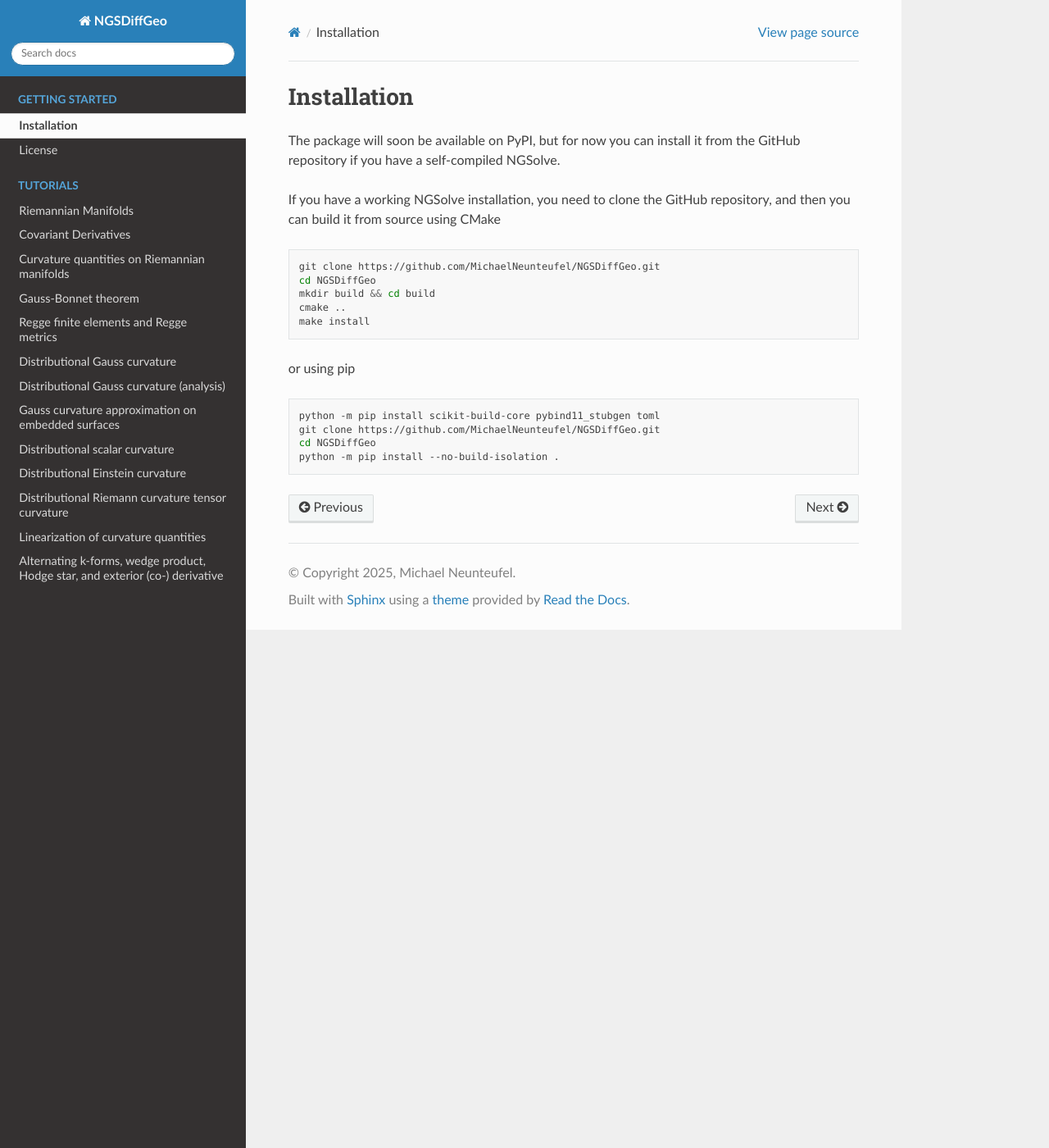
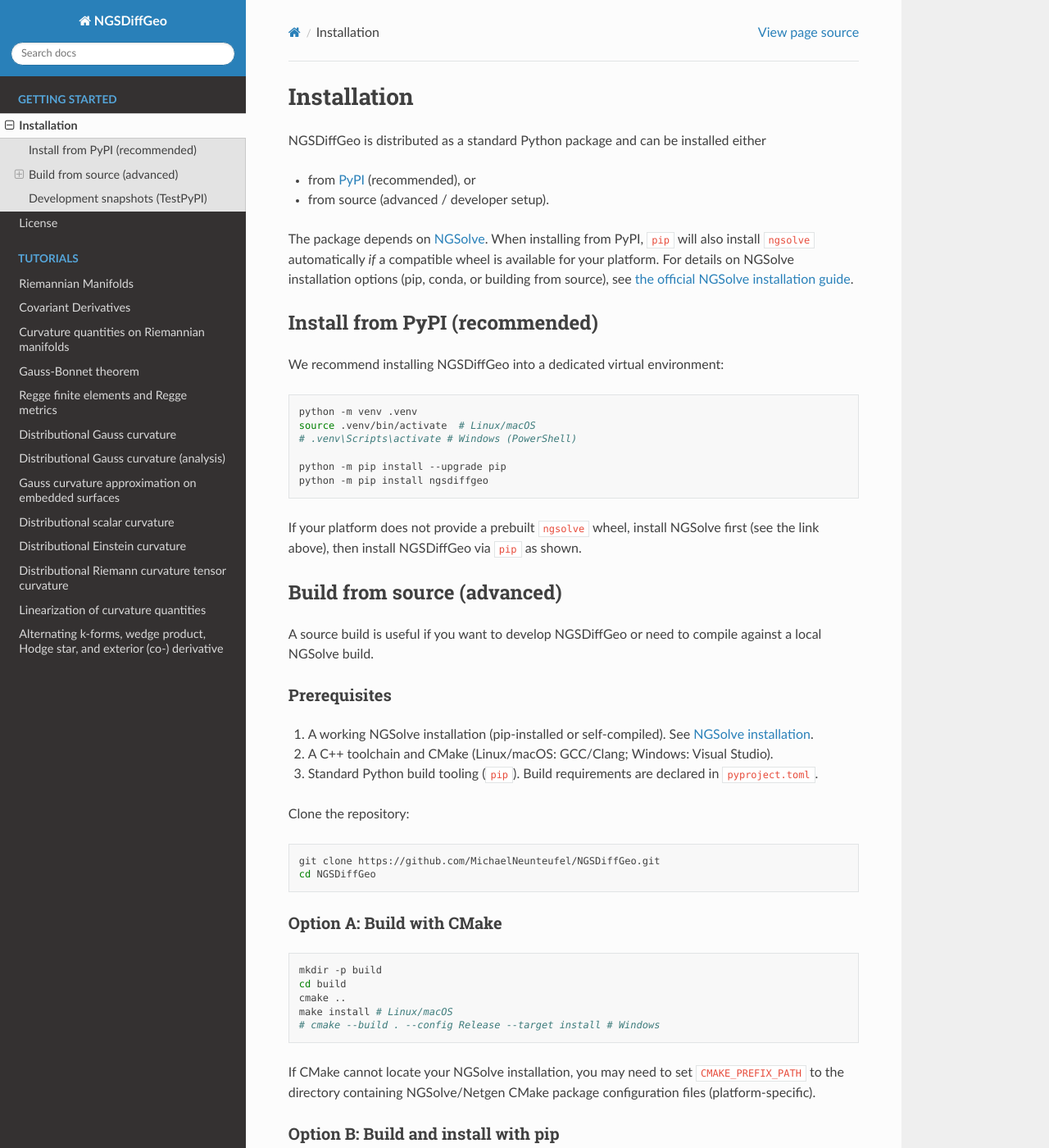
Before and after one commit to MichaelNeunteufel/NGSDiffGeo, a Sphinx documentation site: the page built from docs/install.rst, in a window 1280 px wide and 1400 px high. Shown: the whole window at 82% size. Built offline with Sphinx 7.4.7 and the Read the Docs theme 3.1.0, drawn with Linux system fonts in a browser that asks for light colours; a script that is not in the unit is left out; some of the changed text lies outside the part shown.

Commit message:
update installation instructions

```diff
--- a/docs/install.rst
+++ b/docs/install.rst
@@ -1,23 +1,98 @@
 Installation
------------------
+------------
 
-The package will soon be available on PyPI, but for now you can install it from the GitHub repository if you have a self-compiled NGSolve.
+NGSDiffGeo is distributed as a standard Python package and can be installed either
 
-If you have a working NGSolve installation, you need to clone the GitHub repository, and then you can build it from source using CMake
+* from `PyPI <https://pypi.org/project/ngsdiffgeo/>`_ (recommended), or
+* from source (advanced / developer setup).
+
+The package depends on `NGSolve <https://ngsolve.org/>`_. When installing from PyPI, ``pip`` will also install
+``ngsolve`` automatically *if* a compatible wheel is available for your platform. For details on NGSolve
+installation options (pip, conda, or building from source), see
+`the official NGSolve installation guide <https://ngsolve.org/installation.html>`_.
+
+
+Install from PyPI (recommended)
+~~~~~~~~~~~~~~~~~~~~~~~~~~~~~~~
+
+We recommend installing NGSDiffGeo into a dedicated virtual environment:
 
 .. code-block:: bash
 
-    git clone https://github.com/MichaelNeunteufel/NGSDiffGeo.git
-    cd NGSDiffGeo
-    mkdir build && cd build
-    cmake ..
-    make install
+   python -m venv .venv
+   source .venv/bin/activate  # Linux/macOS
+   # .venv\Scripts\activate # Windows (PowerShell)
 
-or using pip
+   python -m pip install --upgrade pip
+   python -m pip install ngsdiffgeo
+
+If your platform does not provide a prebuilt ``ngsolve`` wheel, install NGSolve first (see the link above),
+then install NGSDiffGeo via ``pip`` as shown.
+
+
+Build from source (advanced)
+~~~~~~~~~~~~~~~~~~~~~~~~~~~~
+
+A source build is useful if you want to develop NGSDiffGeo or need to compile against a local NGSolve build.
+
+Prerequisites
+^^^^^^^^^^^^^
+
+1. A working NGSolve installation (pip-installed or self-compiled). See
+   `NGSolve installation <https://ngsolve.org/installation.html>`_.
+2. A C++ toolchain and CMake (Linux/macOS: GCC/Clang; Windows: Visual Studio).
+3. Standard Python build tooling (``pip``). Build requirements are declared in ``pyproject.toml``.
+
+Clone the repository:
 
 .. code-block:: bash
 
-    python -m pip install scikit-build-core pybind11_stubgen toml
-    git clone https://github.com/MichaelNeunteufel/NGSDiffGeo.git
-    cd NGSDiffGeo
-    python -m pip install --no-build-isolation .
+   git clone https://github.com/MichaelNeunteufel/NGSDiffGeo.git
+   cd NGSDiffGeo
+
+
+Option A: Build with CMake
+^^^^^^^^^^^^^^^^^^^^^^^^^^
+
+.. code-block:: bash
+
+   mkdir -p build
+   cd build
+   cmake ..
+   make install # Linux/macOS
+   # cmake --build . --config Release --target install # Windows
+
+If CMake cannot locate your NGSolve installation, you may need to set ``CMAKE_PREFIX_PATH`` to the directory
+containing NGSolve/Netgen CMake package configuration files (platform-specific).
+
+
+Option B: Build and install with pip
+^^^^^^^^^^^^^^^^^^^^^^^^^^^^^^^^^^^^
+
+This uses the ``pyproject.toml`` build configuration and is typically the most convenient for development.
+
+.. code-block:: bash
+
+   python -m pip install --upgrade pip
+   python -m pip install --no-build-isolation .
+
+For editable development installs:
+
+.. code-block:: bash
+
+   python -m pip install --no-build-isolation -e .
+
+
+Development snapshots (TestPyPI)
+~~~~~~~~~~~~~~~~~~~~~~~~~~~~~~~~
+
+For testers and early adopters, development snapshots are published to TestPyPI. These builds can change
+frequently and may be unstable.
+
+To install from TestPyPI (while still resolving dependencies from PyPI):
+
+.. code-block:: bash
+
+   python -m pip install -i https://test.pypi.org/simple/ \
+     --extra-index-url https://pypi.org/simple \
+     ngsdiffgeo
```
